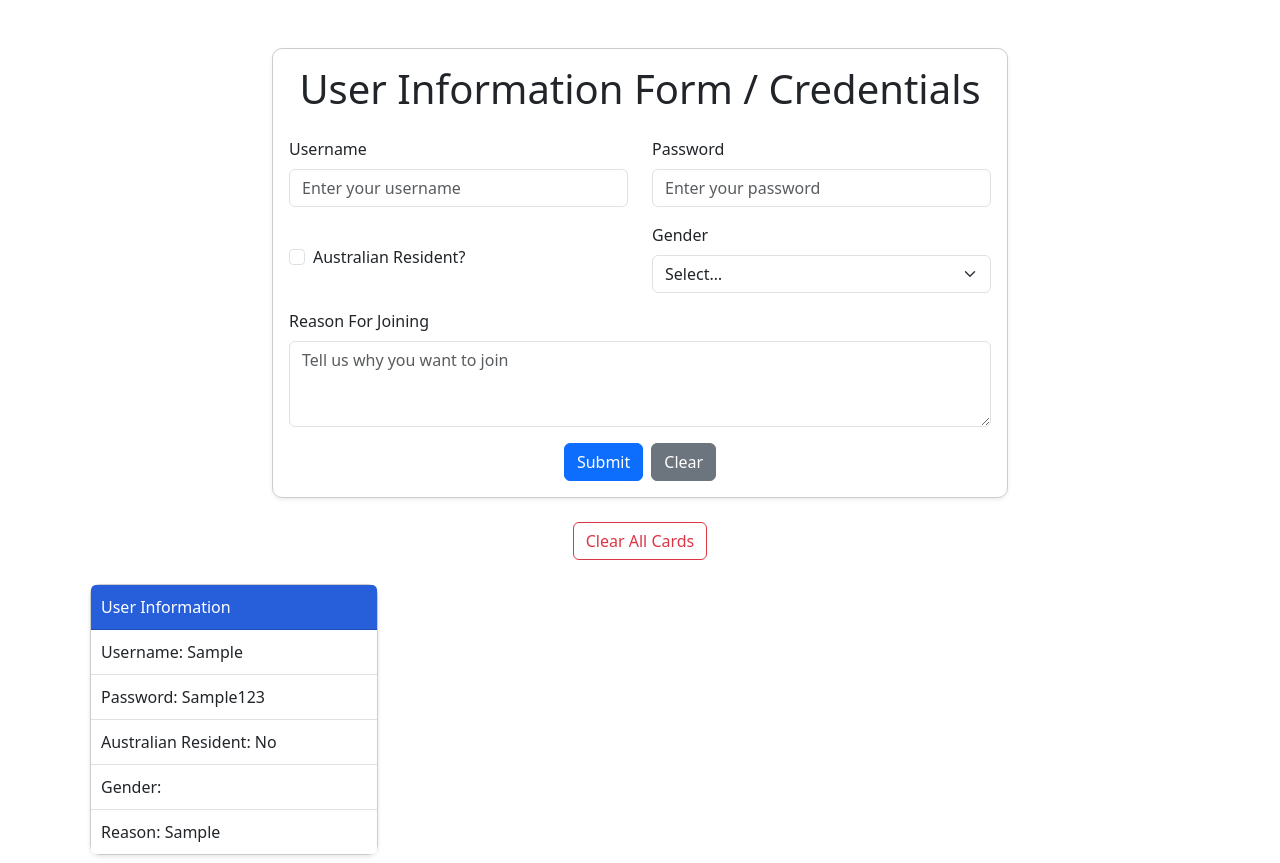
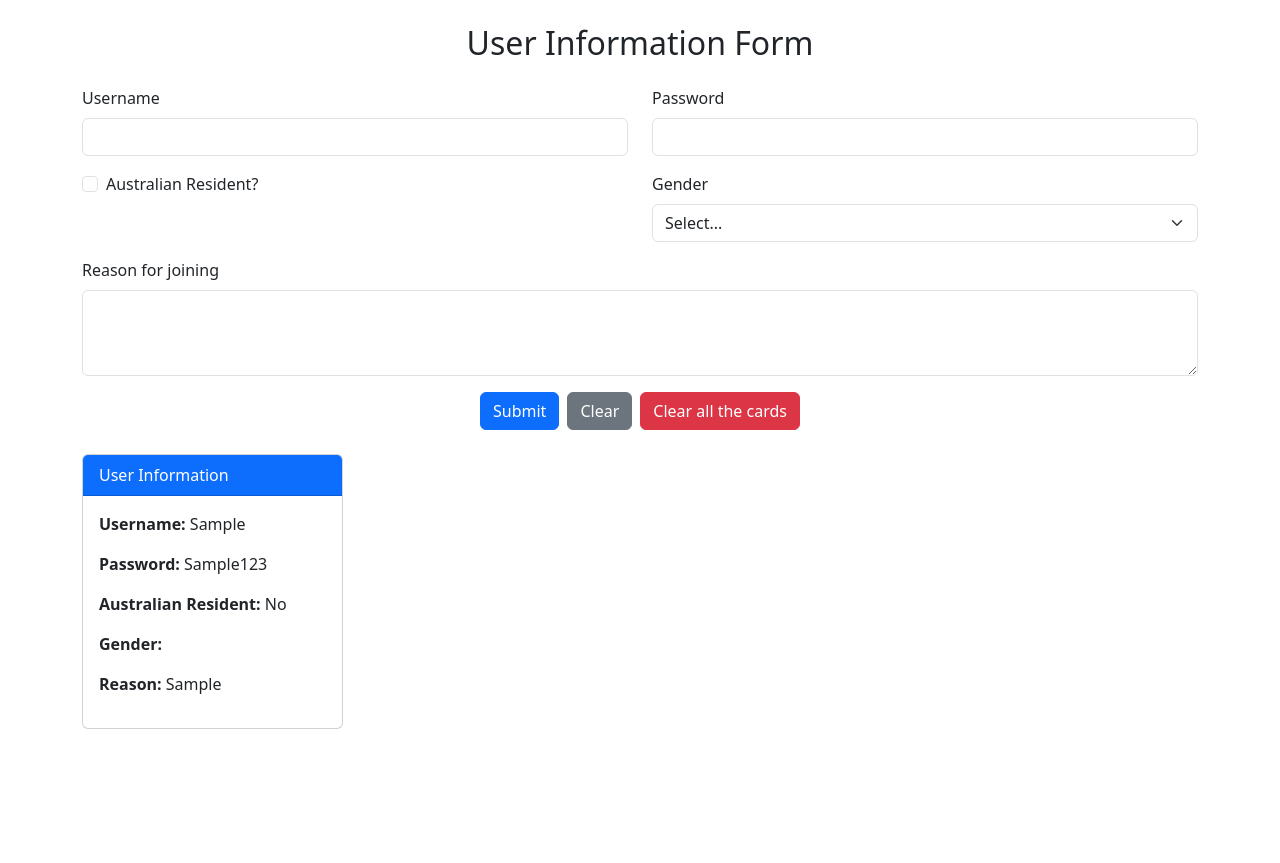
Before and after one commit to Jack12345-hub/5032-SiyiYang, a Vue app: page / in a window 1280 px wide. Both pictures are taken after typing "Sample", "Sample123", "Sample" into the empty fields and a click on the button "Submit". After the commit the page ends 800 px from the top, so only its background shows below. Built offline with nearby package versions, Linux system fonts and the light colour scheme.

Commit message:
week3 finished

```diff
--- a/src/components/UserForm.vue
+++ b/src/components/UserForm.vue
@@ -1,112 +1,73 @@
 <template>
-  <div class="container mt-5">
-    <div class="row justify-content-center">
-      <div class="col-md-8">
-        <div class="card shadow-sm">
-          <div class="card-body">
-            <h1 class="text-center mb-4">User Information Form / Credentials</h1>
+  <div class="container mt-4">
+    <h2 class="text-center mb-4">User Information Form</h2>
+    <form @submit.prevent="handleSubmit">
+      <div class="row">
+        <!-- Username -->
+        <div class="col-md-6 col-12 mb-3">
+          <label for="username" class="form-label">Username</label>
+          <input v-model="form.username" type="text" id="username" class="form-control" />
+        </div>
 
-            <!-- 表单 -->
-            <form @submit.prevent="submitForm">
-              <!-- 用户名 + 密码 -->
-              <div class="row mb-3">
-                <div class="col-md-6">
-                  <label for="username" class="form-label">Username</label>
+        <!-- Password -->
+        <div class="col-md-6 col-12 mb-3">
+          <label for="password" class="form-label">Password</label>
+          <input v-model="form.password" type="password" id="password" class="form-control" />
+        </div>
+
+        <!-- Checkbox -->
+        <div class="col-md-6 col-12 mb-3">
+          <div class="form-check">
             <input
-                    type="text"
-                    id="username"
-                    class="form-control"
-                    v-model="formData.username"
-                    placeholder="Enter your username"
+              v-model="form.isAustralian"
+              type="checkbox"
+              id="isAustralian"
+              class="form-check-input"
             />
-                </div>
-                <div class="col-md-6">
-                  <label for="password" class="form-label">Password</label>
-                  <input
-                    type="password"
-                    id="password"
-                    class="form-control"
-                    v-model="formData.password"
-                    placeholder="Enter your password"
-                  />
+            <label for="isAustralian" class="form-check-label">Australian Resident?</label>
           </div>
         </div>
 
-              <!-- Checkbox + Gender -->
-              <div class="row mb-3">
-                <div class="col-md-6 d-flex align-items-center">
-                  <div class="form-check">
-                    <input
-                      class="form-check-input"
-                      type="checkbox"
-                      id="isAustralian"
-                      v-model="formData.isAustralian"
-                    />
-                    <label class="form-check-label" for="isAustralian">
-                      Australian Resident?
-                    </label>
-                  </div>
-                </div>
-                <div class="col-md-6">
+        <!-- Gender -->
+        <div class="col-md-6 col-12 mb-3">
           <label for="gender" class="form-label">Gender</label>
-                  <select id="gender" class="form-select" v-model="formData.gender">
-                    <option value="">Select…</option>
+          <select v-model="form.gender" id="gender" class="form-select">
+            <option disabled value="">Select...</option>
             <option value="female">Female</option>
             <option value="male">Male</option>
             <option value="other">Other</option>
           </select>
         </div>
-              </div>
 
         <!-- Reason -->
-              <div class="mb-3">
-                <label for="reason" class="form-label">Reason For Joining</label>
-                <textarea
-                  id="reason"
-                  class="form-control"
-                  rows="3"
-                  v-model="formData.reason"
-                  placeholder="Tell us why you want to join"
-                ></textarea>
-              </div>
-
-              <!-- 按钮 -->
-              <div class="d-flex justify-content-center">
-                <button type="submit" class="btn btn-primary me-2">Submit</button>
-                <button type="button" class="btn btn-secondary" @click="clearForm">Clear</button>
-              </div>
-            </form>
-          </div>
-        </div>
+        <div class="col-12 mb-3">
+          <label for="reason" class="form-label">Reason for joining</label>
+          <textarea v-model="form.reason" id="reason" rows="3" class="form-control"></textarea>
         </div>
       </div>
 
-    <!-- 清空所有卡片按钮 -->
-    <div class="text-center mt-4" v-if="submittedCards.length">
-      <button type="button" class="btn btn-outline-danger" @click="clearAllCards">
-        Clear All Cards
+      <!-- Buttons -->
+      <div class="d-flex justify-content-center gap-2">
+        <button type="submit" class="btn btn-primary">Submit</button>
+        <button type="button" class="btn btn-secondary" @click="clearForm">Clear</button>
+        <button type="button" class="btn btn-danger" @click="clearCards">
+          Clear all the cards
         </button>
       </div>
+    </form>
 
-    <!-- 提交结果卡片 -->
-    <div class="row mt-3" v-if="submittedCards.length">
-      <div class="d-flex flex-wrap justify-content-start">
-        <div
-          v-for="(card, index) in submittedCards"
-          :key="index"
-          class="card m-2"
-          style="width: 18rem"
-        >
-          <div class="card-header">User Information</div>
-          <ul class="list-group list-group-flush">
-            <li class="list-group-item">Username: {{ card.username }}</li>
-            <li class="list-group-item">Password: {{ card.password }}</li>
-            <li class="list-group-item">
-              Australian Resident: {{ card.isAustralian ? 'Yes' : 'No' }}
-            </li>
-            <li class="list-group-item">Gender: {{ card.gender }}</li>
-            <li class="list-group-item">Reason: {{ card.reason }}</li>
-          </ul>
+    <!-- User cards -->
+    <div class="row mt-4">
+      <div v-for="(user, index) in users" :key="index" class="col-md-3 col-sm-6 col-12 mb-3">
+        <div class="card">
+          <div class="card-header bg-primary text-white">User Information</div>
+          <div class="card-body">
+            <p><strong>Username:</strong> {{ user.username }}</p>
+            <p><strong>Password:</strong> {{ user.password }}</p>
+            <p><strong>Australian Resident:</strong> {{ user.isAustralian ? 'Yes' : 'No' }}</p>
+            <p><strong>Gender:</strong> {{ user.gender }}</p>
+            <p><strong>Reason:</strong> {{ user.reason }}</p>
+          </div>
         </div>
       </div>
     </div>
@@ -114,50 +75,32 @@
 </template>
 
 <script setup>
-import { ref } from 'vue'
+import { reactive, ref } from 'vue'
 
-// 初始表单
-const makeInitialForm = () => ({
+const form = reactive({
   username: '',
   password: '',
   isAustralian: false,
+  gender: '',
   reason: '',
-  gender: '',
 })
 
-const formData = ref(makeInitialForm())
-const submittedCards = ref([])
+const users = ref([])
 
-// 提交表单
-const submitForm = () => {
-  submittedCards.value.push({ ...formData.value })
+const handleSubmit = () => {
+  users.value.push({ ...form })
   clearForm()
 }
 
-// 清空表单
 const clearForm = () => {
-  formData.value = makeInitialForm()
+  form.username = ''
+  form.password = ''
+  form.isAustralian = false
+  form.gender = ''
+  form.reason = ''
 }
 
-// 清空所有卡片
-const clearAllCards = () => {
-  submittedCards.value = []
+const clearCards = () => {
+  users.value = []
 }
 </script>
-
-<style scoped>
-.card {
-  border: 1px solid #ccc;
-  border-radius: 10px;
-  box-shadow: 0 2px 4px rgba(0, 0, 0, 0.1);
-}
-.card-header {
-  background-color: #275fda;
-  color: white;
-  padding: 10px;
-  border-radius: 10px 10px 0 0;
-}
-.list-group-item {
-  padding: 10px;
-}
-</style>
```
Lines whose indentation alone changed are shown as unchanged.
